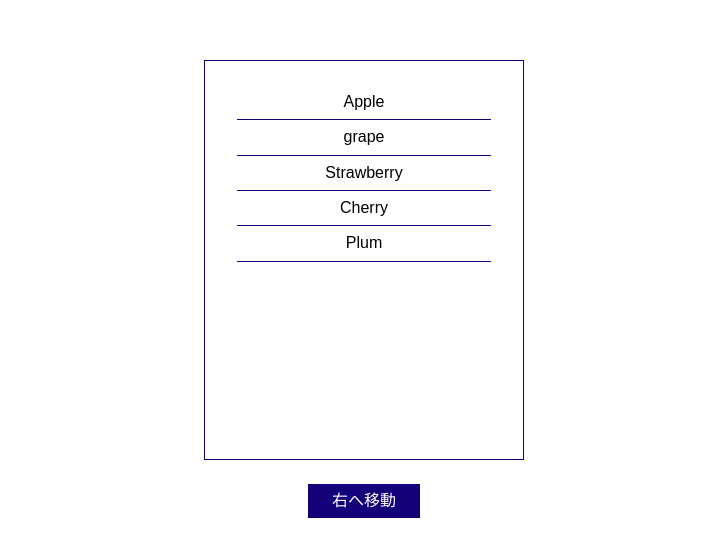
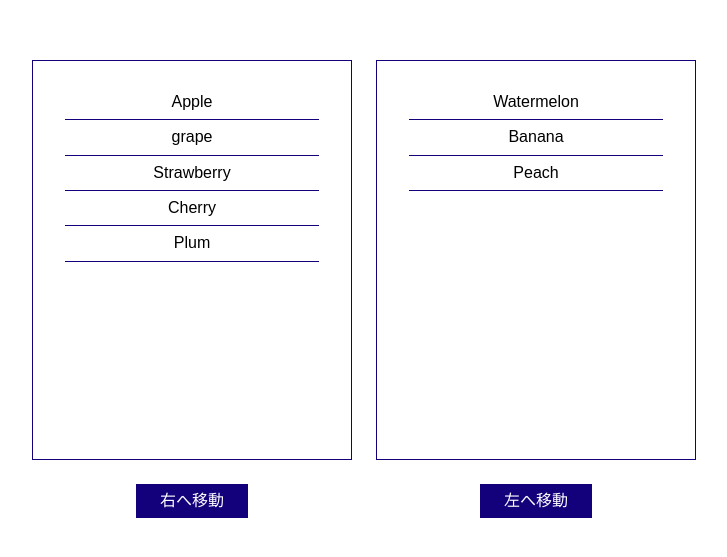
Before and after one commit to tomofumi-k/yoku-test, a React (Create React App) app: page / in a window 1280 px wide. Shown: the part 111-668 px from the top of the page, without its empty margins (276-1003 px from the left). Built offline with nearby package versions, Linux system fonts and the light colour scheme.

Commit message:
右側のリストを作成

```diff
--- a/src/App.js
+++ b/src/App.js
@@ -1,5 +1,6 @@
 import React, { useState } from "react";
 import { List } from "./C-test/List";
+import { ListItems } from "./C-test/ListItems";
 import "./base.scss";
 import "./C-test/c-test.scss";
 
@@ -18,7 +19,7 @@ function App() {
   return (
     <div className="c-section">
       <List fruitsList={fruitsList} setfruitsList={setfruitsList} />
-      <button className="c__list--button">右へ移動</button>
+      <ListItems fruitsList={fruitsList} setfruitsList={setfruitsList} />
     </div>
   );
 }
--- /dev/null
+++ b/src/C-test/Button.jsx
@@ -0,0 +1,7 @@
+import React from "react";
+
+const Button = ({ buttonName }) => {
+  return <button className="c__list--button">{buttonName}</button>;
+};
+
+export default Button;
--- a/src/C-test/List.jsx
+++ b/src/C-test/List.jsx
@@ -1,7 +1,9 @@
 import React from "react";
+import Button from "./Button";
 
 export const List = ({ fruitsList, setfruitsList }) => {
   return (
+    <div className="c__container">
       <ul className="c__list">
         {fruitsList
           .filter((fruitsList) => 5 >= fruitsList.id)
@@ -11,5 +13,7 @@ export const List = ({ fruitsList, setfruitsList }) => {
             </li>
           ))}
       </ul>
+      <Button buttonName={"右へ移動"} />
+    </div>
   );
 };
--- a/src/C-test/ListItems.jsx
+++ b/src/C-test/ListItems.jsx
@@ -1,2 +1,19 @@
-// リストの雛形をもとにcontainerを生成
-// filterで表示をフィルタリングする
+import React from "react";
+import Button from "./Button";
+
+export const ListItems = ({ fruitsList, setfruitsList }) => {
+  return (
+    <div className="c__container">
+      <ul className="c__list">
+        {fruitsList
+          .filter((fruitsList) => 6 <= fruitsList.id)
+          .map((fruits, index) => (
+            <li className="c__list--text" key={index}>
+              {fruits.name}
+            </li>
+          ))}
+      </ul>
+      <Button buttonName={"左へ移動"} />
+    </div>
+  );
+};
--- a/src/C-test/c-test.scss
+++ b/src/C-test/c-test.scss
@@ -4,11 +4,14 @@ $csection-main-color: #13017b;
 
 .c-section {
   display: flex;
-  flex-direction: column;
+  gap: 24px;
   align-items: center;
   justify-content: center;
   width: 100vw;
   height: 100vh;
+
+  .c__container {
+    text-align: center;
 
     .c__list {
       width: 320px;
@@ -36,3 +39,4 @@ $csection-main-color: #13017b;
       background: $csection-main-color;
     }
   }
+}
```
Lines whose indentation alone changed are shown as unchanged.
